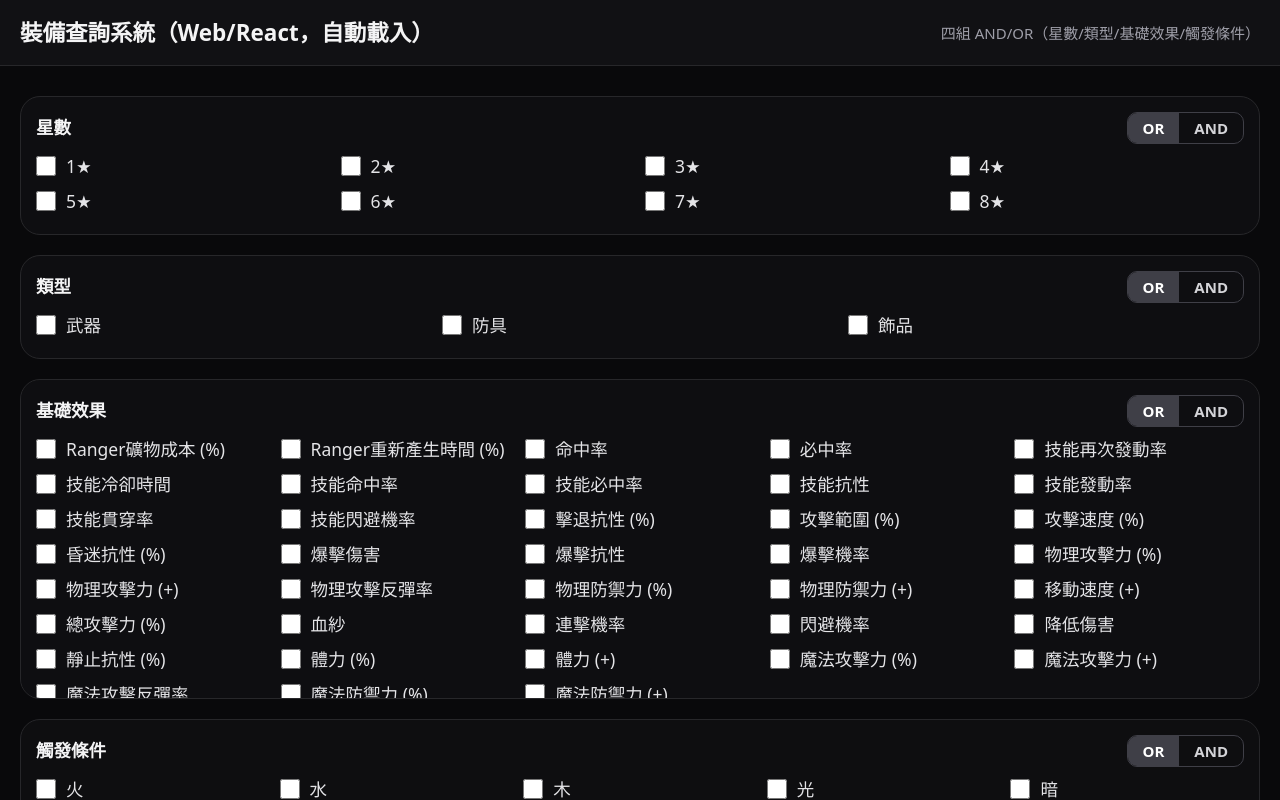
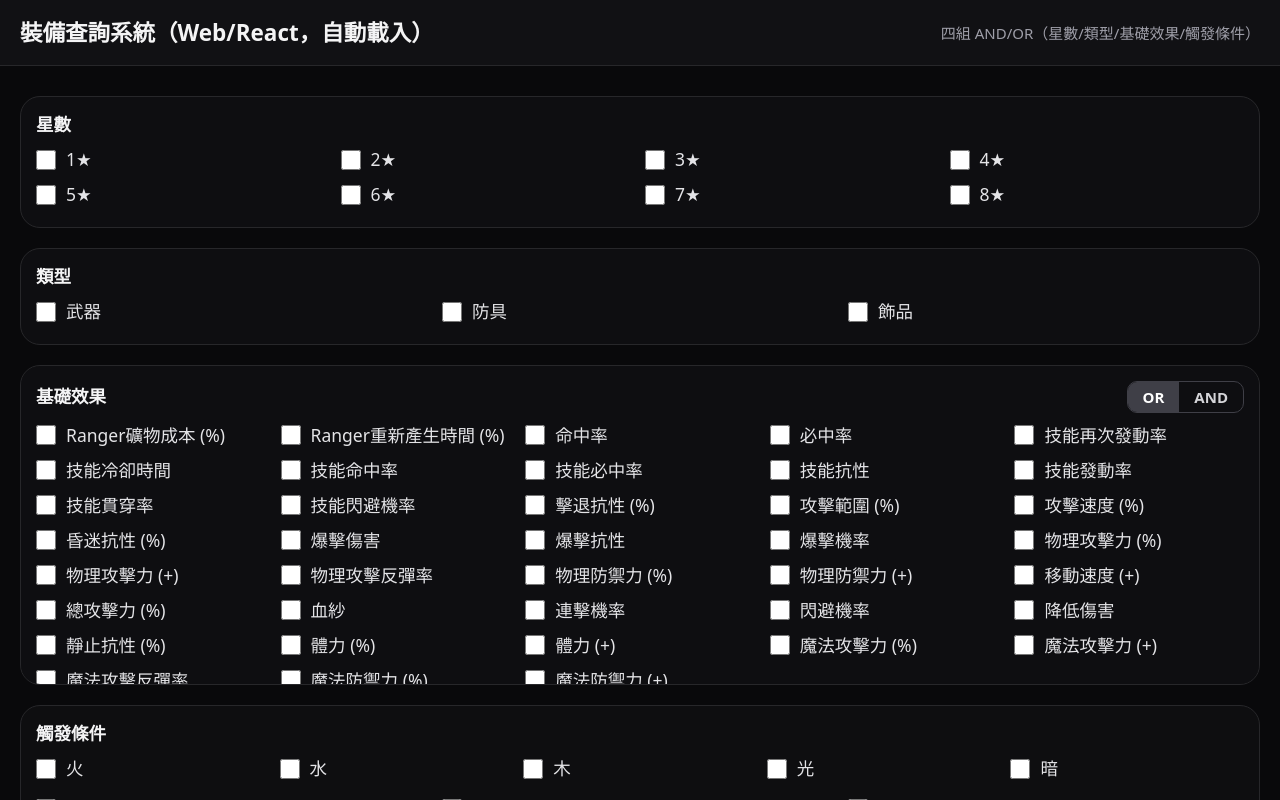
Before and after one commit to mti0224/lr_gear_selector, a React (Vite) app: page / in a window 1280 px wide. Shown: the top 800 px of the page. Built offline with nearby package versions, Linux system fonts and the light colour scheme.

Commit message:
Update App.jsx

```diff
--- a/src/App.jsx
+++ b/src/App.jsx
@@ -103,14 +103,11 @@ export default function App() {
 
   // 4 組條件（星數／類型／基礎效果／觸發條件）
   const [starSelected, setStarSelected] = useState(new Set())
-  const [starMode, setStarMode] = useState('OR')
   const [typeSelected, setTypeSelected] = useState(new Set())
-  const [typeMode, setTypeMode] = useState('OR')
   const [basicSelected, setBasicSelected] = useState(new Set())
   const [basicMode, setBasicMode] = useState('OR')
   const [trigAttrSelected, setTrigAttrSelected] = useState(new Set())
   const [trigTypeSelected, setTrigTypeSelected] = useState(new Set())
-  const [trigMode, setTrigMode] = useState('OR')
 
   const [results, setResults] = useState([])
   const [detail, setDetail] = useState(null)
@@ -178,22 +175,22 @@ export default function App() {
 
     const out = (equipJson || []).filter((eq) => {
       const star = Number(eq['裝備星級'] || 0)
-      const ok1 = matchCategoryValue(star, S_star, starMode)
+      const ok1 = matchCategoryValue(star, S_star, 'OR')
 
       const typeVal = String(eq['裝備種類'] || '')
-      const ok2 = matchCategoryValue(typeVal, S_type, typeMode)
+      const ok2 = matchCategoryValue(typeVal, S_type, 'OR')
 
       const b = eq['基本效果']
       const eqBasicKeys = new Set(b && typeof b === 'object' ? Object.keys(b) : [])
       const ok3 = matchEffectKeys(eqBasicKeys, S_basic, basicMode)
 
-      // 觸發條件（合併：屬性 + 類型，共用 AND/OR）
+
       const adv = eq['高級效果']
       const trigStr = adv && typeof adv === 'object' ? adv['觸發條件'] : ''
       const { attrs, types } = pickTriggerTags(trigStr || '')
       const eqTags = new Set([...attrs, ...types])
       const selectedTags = new Set([...S_attr, ...S_tcls])
-      const ok4 = matchEffectKeys(eqTags, selectedTags, trigMode)
+      const ok4 = matchEffectKeys(eqTags, selectedTags, 'OR')
 
       return ok1 && ok2 && ok3 && ok4
     })
@@ -434,7 +431,6 @@ export default function App() {
           <div className="rounded-2xl border border-zinc-800 p-3 bg-zinc-900/40">
             <div className="flex items-center justify-between">
               <div className="text-sm font-semibold">星數</div>
-              <AndOrSwitch value={starMode} onChange={setStarMode} />
             </div>
             <div className="mt-1 grid grid-cols-4 gap-x-2">
               {Array.from({ length: 8 }, (_, i) => i + 1).map((s) => (
@@ -454,7 +450,6 @@ export default function App() {
           <div className="rounded-2xl border border-zinc-800 p-3 bg-zinc-900/40">
             <div className="flex items-center justify-between">
               <div className="text-sm font-semibold">類型</div>
-              <AndOrSwitch value={typeMode} onChange={setTypeMode} />
             </div>
             <div className="mt-1 grid grid-cols-3 gap-x-2">{typeBoxes}</div>
           </div>
@@ -474,7 +469,6 @@ export default function App() {
           <div className="rounded-2xl border border-zinc-800 p-3 bg-zinc-900/40">
             <div className="flex items-center justify-between">
               <div className="text-sm font-semibold">觸發條件</div>
-              <AndOrSwitch value={trigMode} onChange={setTrigMode} />
             </div>
             <div className="mt-1 grid grid-cols-5 gap-x-2">{attrBoxes}</div>
             <div className="mt-1 grid grid-cols-3 gap-x-2">{typeClassBoxes}</div>
```
